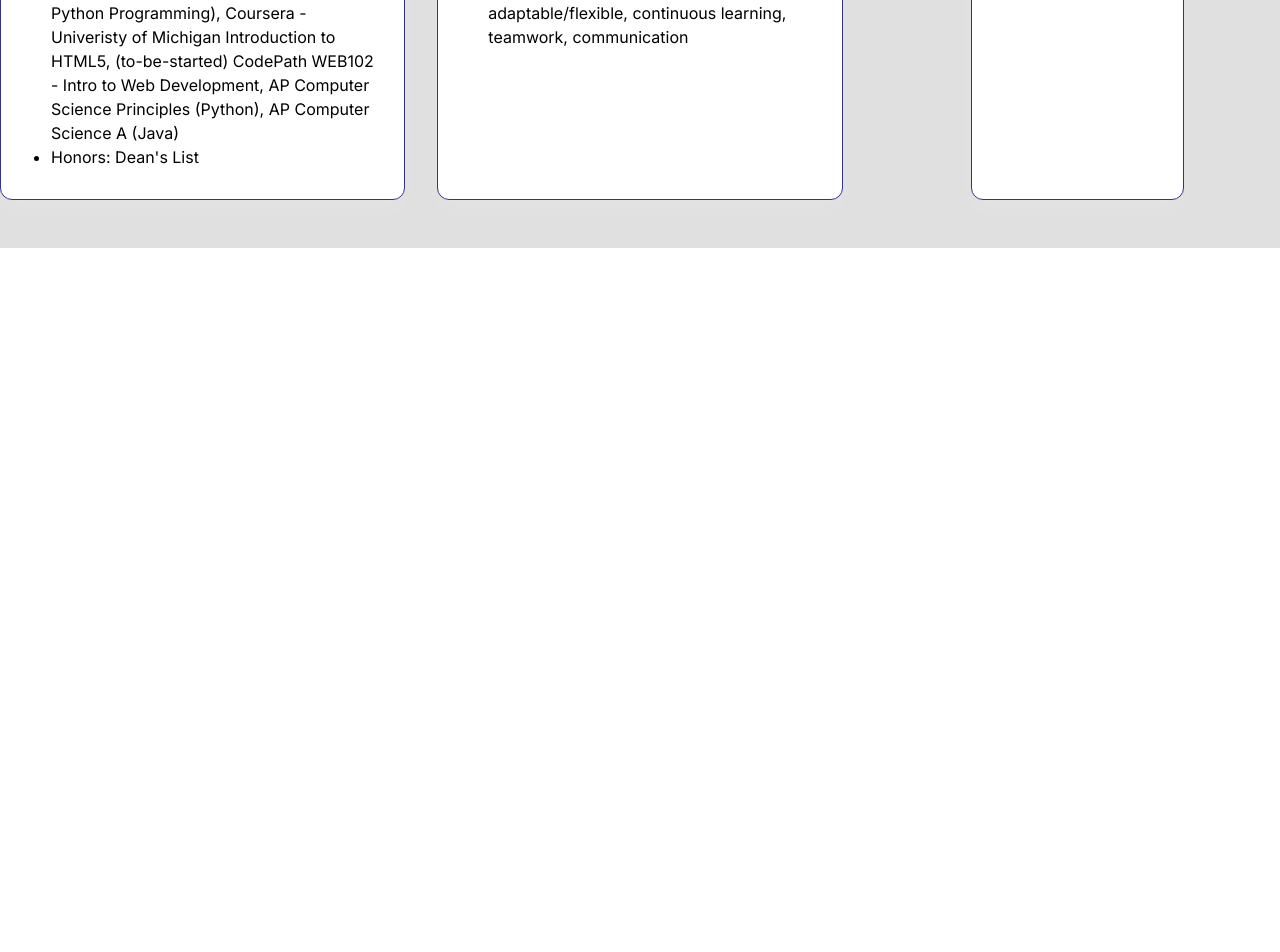
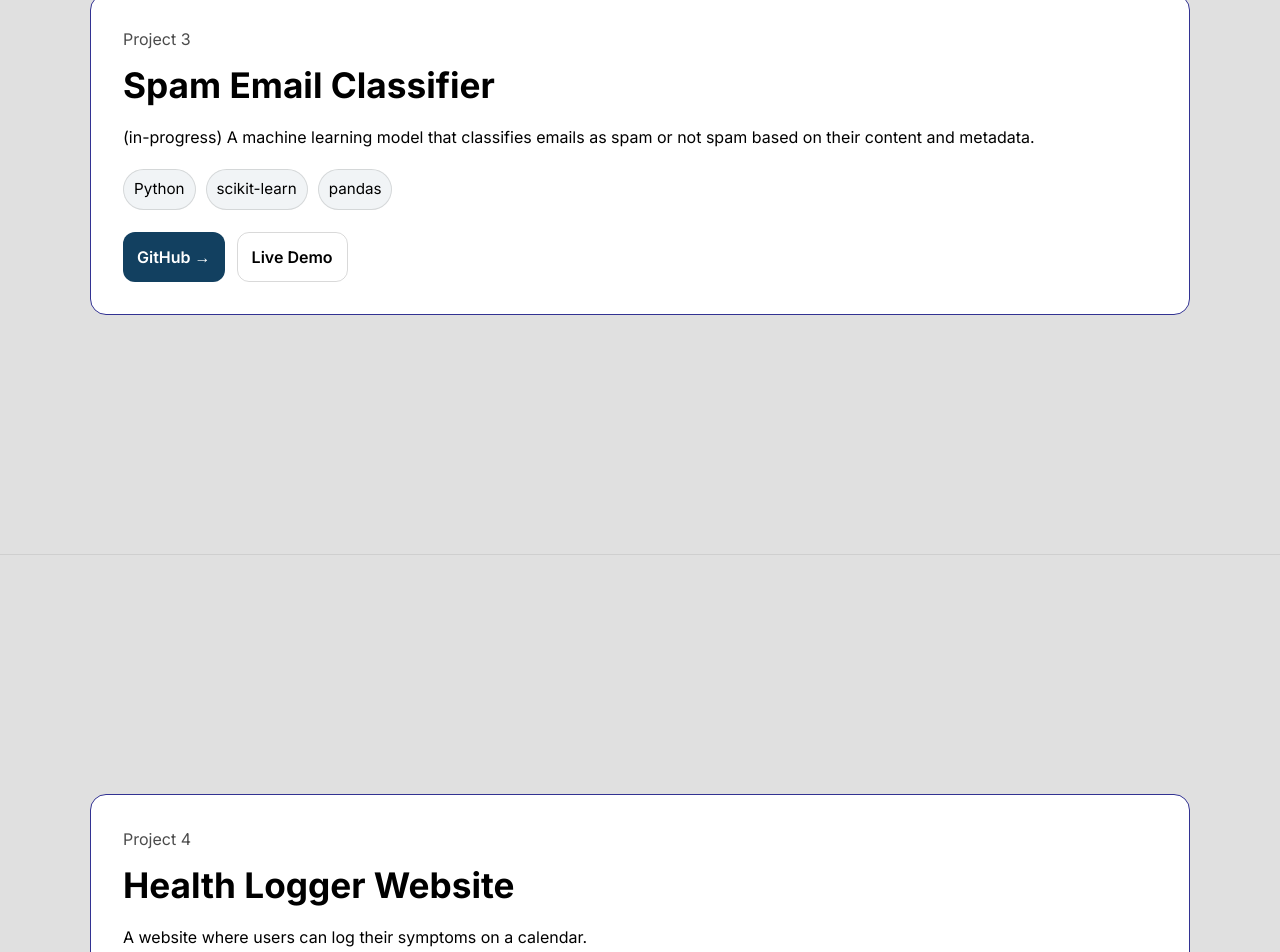
Before and after one commit to misotofu7/personal_website, a Next.js app in the folder kaylie-portfolio/: page / in a window 1280 px wide. Shown: the part 2580-3532 px from the top of the page. Before the commit the page ends 2828 px from the top, so only its background shows below. Built offline with nearby package versions, Linux system fonts and the light colour scheme.

Commit message:
Update projectsData.ts
- Added two more projects (but information isn't complete yet)

```diff
--- a/kaylie-portfolio/app/projectsData.ts
+++ b/kaylie-portfolio/app/projectsData.ts
@@ -14,5 +14,19 @@ export const projects = [
         tech: ["TypeScript", "Next.js", "React", "CSS"],
         github: "https://github.com/misotofu7/personal_website",
         demo: "put-video-here"
+    },
+    {
+        title: "Spam Email Classifier",
+        summary: "(in-progress) A machine learning model that classifies emails as spam or not spam based on their content and metadata.",
+        tech: ["Python", "scikit-learn", "pandas"],
+        github: "",
+        demo: "put-video-here"
+    },
+    {
+        title: "Health Logger Website",
+        summary: "A website where users can log their symptoms on a calendar.",
+        tech: ["JavaScript", "HTML", "CSS", "Node.js", "MongoDB"],
+        github: "...",
+        demo: "put-video-here"
     }
 ];
```
